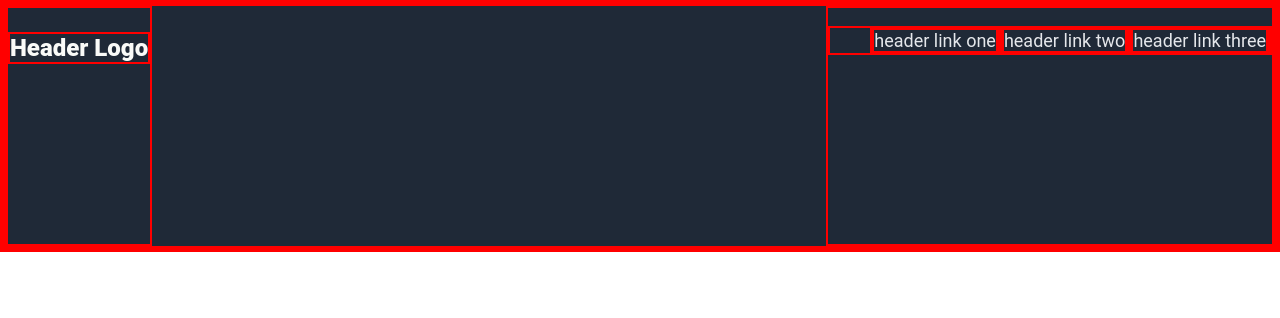
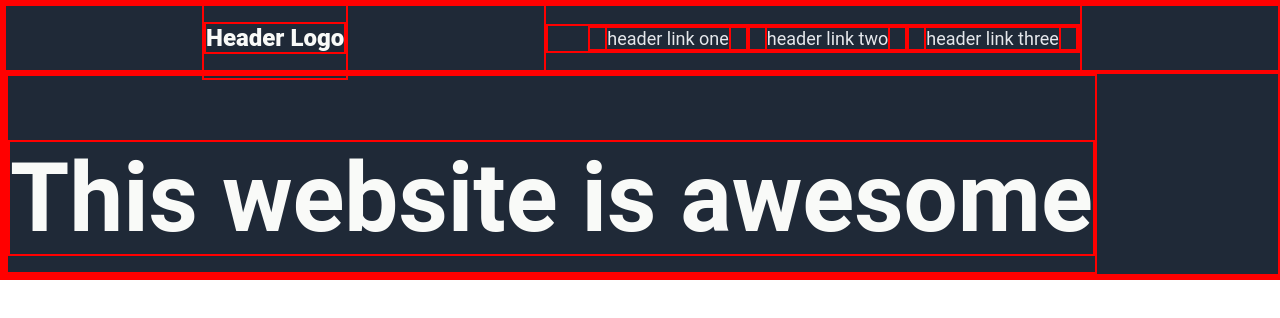
Before and after one commit to doug-wickingson/Project_Landing_Page, a plain HTML site: page index.html in a window 1280 px wide. Drawn offline with Linux system fonts and the light colour scheme.

Commit message:
Updated header and added Hero body

```diff
--- a/index.html
+++ b/index.html
@@ -10,7 +10,7 @@
     <body>
         <div class="header">
             <div>
-                <p class="hero">Header Logo</p>
+                <p class="title">Header Logo</p>
             </div>
             <div class="link">
                 <ul>
@@ -20,5 +20,10 @@
                 </ul>
             </div>
         </div>
+        <div class="hero">
+            <div id="main">
+                <h1>This website is awesome</h1>
+            </div>
+        </div>
     </body>
 </html>
--- a/styles.css
+++ b/styles.css
@@ -1,11 +1,9 @@
 * {
-    border: 2px solid red;
-
+   border: 2px solid red;
 }
 
 body {
-    display: flex;
-    font-family: "Roboto", sans-serif;
+        font-family: "Roboto", sans-serif;
     margin: 0;
 }
 
@@ -13,14 +11,18 @@ body {
     display: flex;
     background: #1F2937;
     width: 100%;
-    height: 30vh;
-    justify-content: space-between;
+    height: 8vh;
+    justify-content: space-evenly;
+    align-items: center;
+    padding: 0;
+    margin: 0;
 }
 
-.hero {
+.title {
+    display: flex;
     font-size: 24px;
     font-weight: 999;
-    color: #F9FAF8
+    color: #F9FAF8;
 }
 
 .link {
@@ -33,8 +35,21 @@ ul {
 }
 
 li {
-    padding: 0;
+    padding: 0 15px;
     margin: 0;
     text-decoration: none;
     list-style-type: none;
 }
+
+.hero {
+    display: flex;
+    height: 25vh;
+    width: 100%;
+    background: #1F2937;
+}
+
+#main {
+    font-size: 48px;
+    font-weight: 999;
+    color: #F9FAF8;
+}
```
